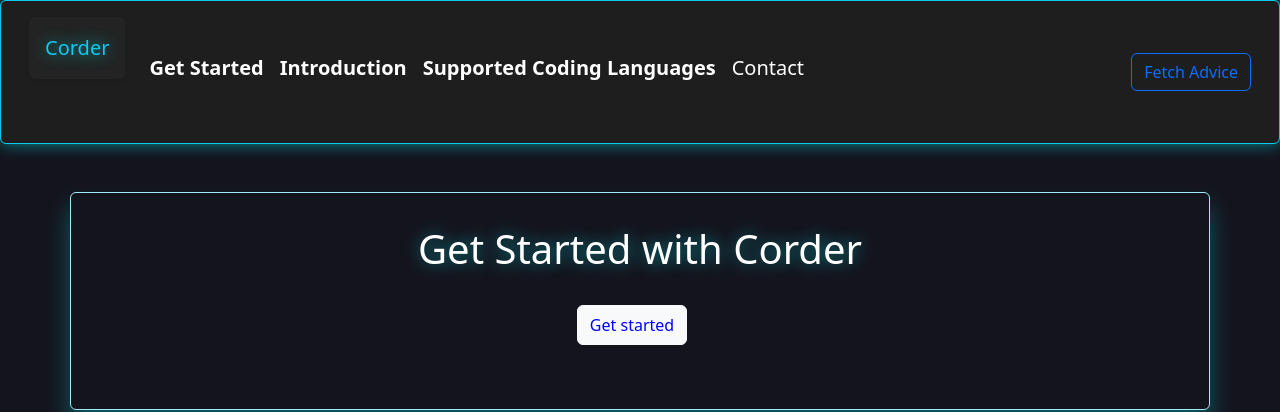
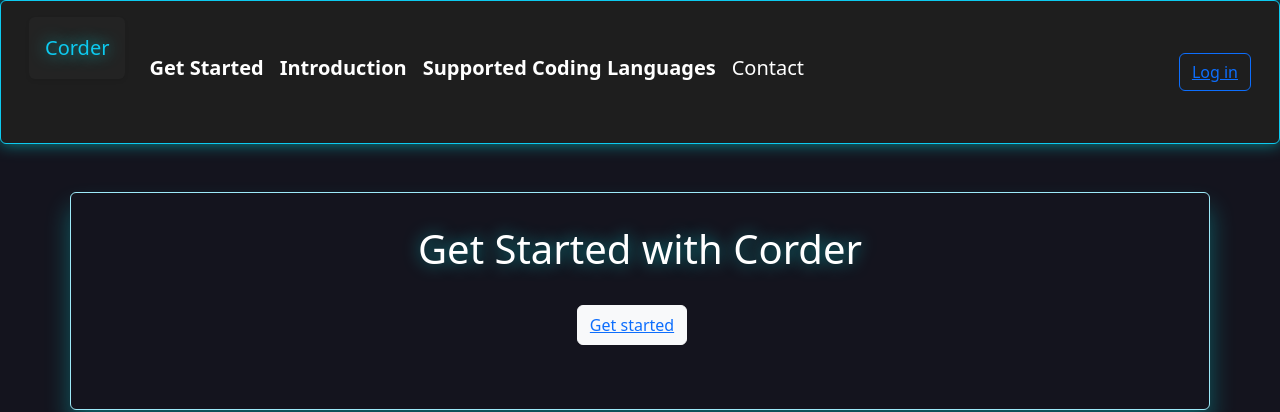
Before and after one commit to Codecryst/MindX-JSA-SH-SPCK, a plain HTML site: page pages/index.html in a window 1280 px wide. Shown: the top 412 px of the page. Drawn offline with nearby package versions, Linux system fonts and the light colour scheme.

Commit message:
removing some complicated piece of s###

```diff
--- a/pages/index.html
+++ b/pages/index.html
@@ -28,14 +28,14 @@
                     <a class="nav-link" href="#contact"><h5><b></b>Contact</b></h5></a>
                 </li>
             </ul>
-            <button id="apiButton" type="button" class="ms-auto btn btn-outline-primary">Fetch Advice</button>
+            <button type="button" class="ms-auto btn btn-outline-primary"><a href="./logsign.html">Log in</a></button>
             </div>
         </div>
     </nav>
     <div id="getstarted" class="container border border-info-subtle rounded text-center" style="box-shadow: 0 1rem 1.5rem rgba(0,255,255,0.3); margin-bottom: 2rem;">
         <h1 class="text-info" style="color:white !important;margin:2rem;text-shadow: 0 0 1rem rgba(0,255,255,0.5)">Get Started with Corder</h1>
         <div style="justify-self: center; margin-bottom: 2rem;">
-            <button type="button" class="btn btn-light" style="height: 40px; margin-right: 1rem;color:blue">Get started</button>
+            <button type="button" class="btn btn-light" style="height: 40px; margin-right: 1rem;color:blue"><a href="./logsign.html" >Get started</a></button>
         </div>
         <div id="apiResult" class="text-light" style="min-height: 2rem; margin-top: 1rem;"></div>
     </div>
```
